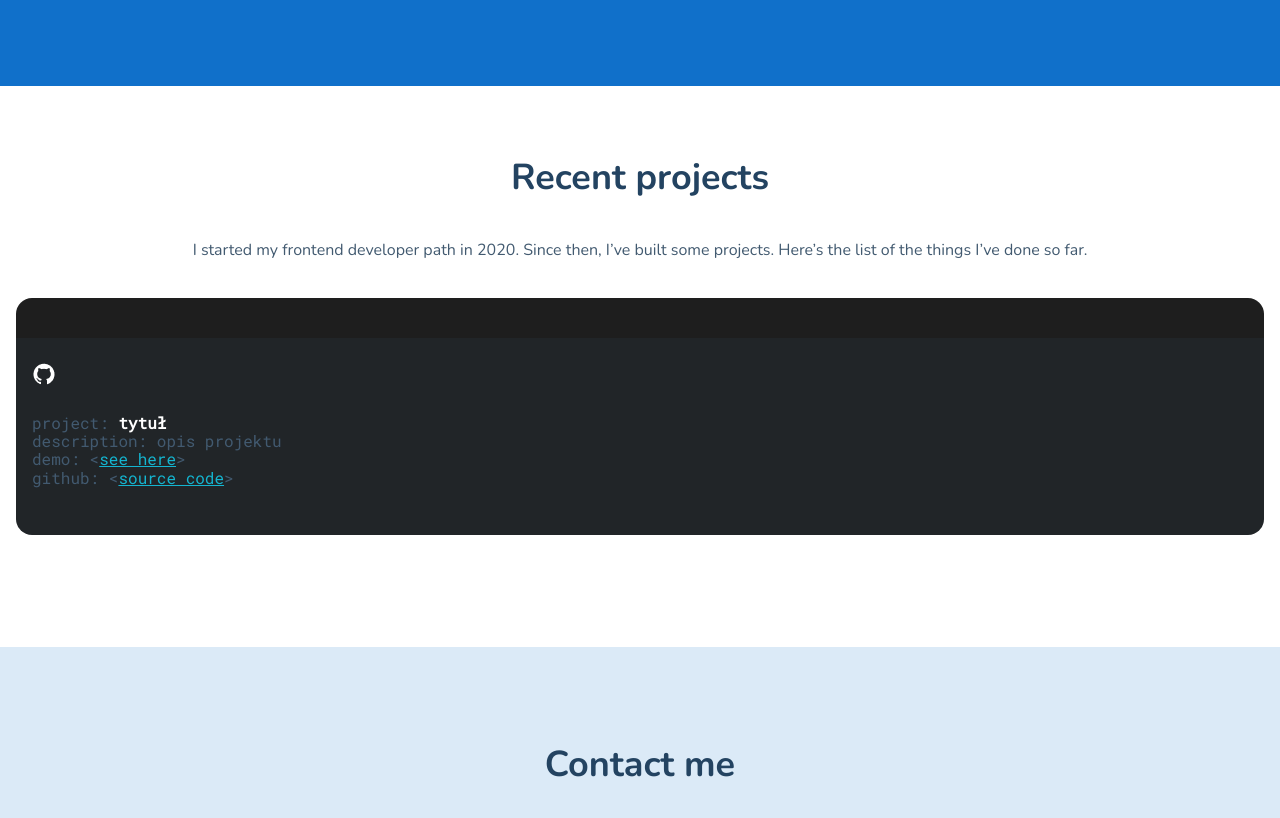
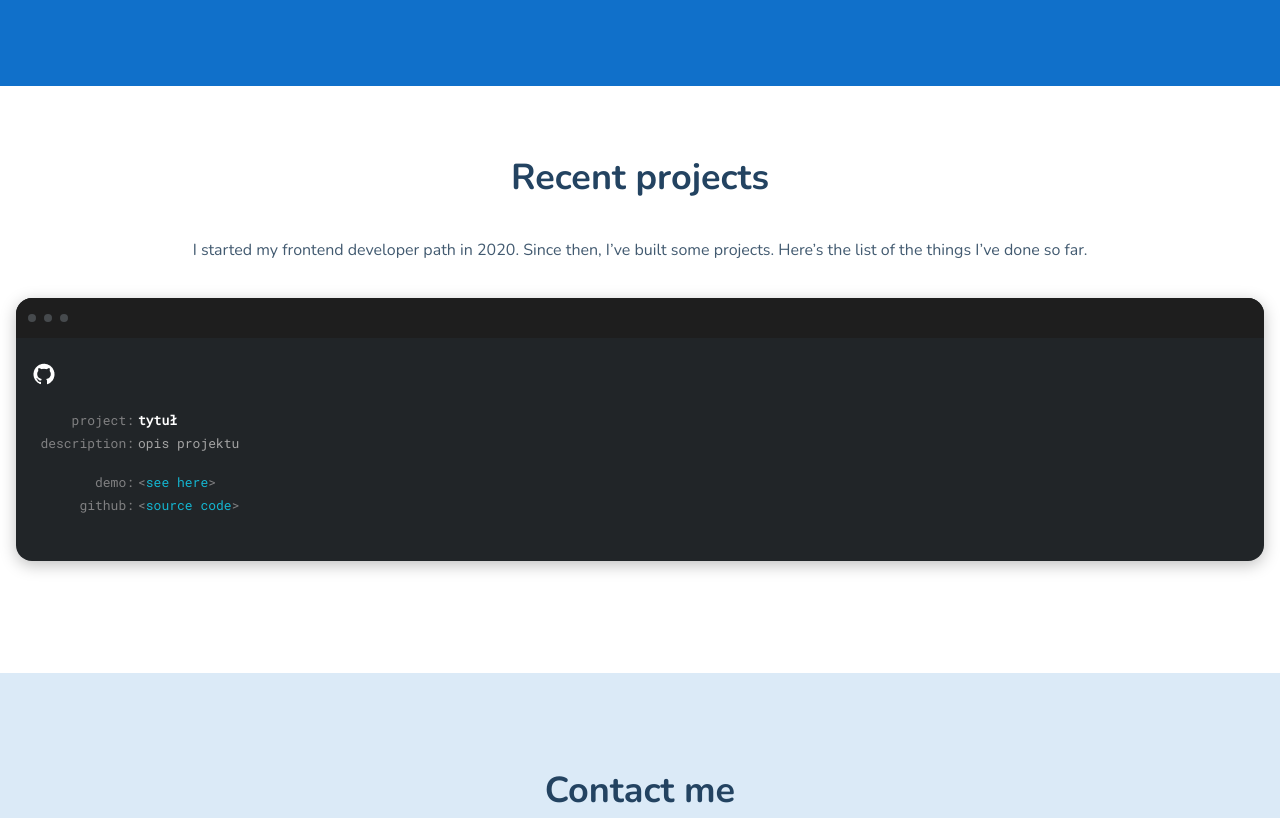
Before and after one commit to skalutki/portfolio, a website built with webpack: page src/pages/index.html in a window 1280 px wide. Shown: the part 2017-2835 px from the top of the page. Built offline with nearby package versions, Linux system fonts and the light colour scheme; no server answers.

Commit message:
Rename github icon & refactor HTML, JS and SCSS section project

```diff
--- a/src/js/index.js
+++ b/src/js/index.js
@@ -20,31 +20,37 @@ fetch("https://api.github.com/users/skalutki/repos?sort=created")
 
     if (homepage && description){
         const myTemplate = `
-        <section class="project">
-              <header class="project__header">
+        <article class="project">
+              <div class="project__header">
                 <span class="project__header--icon"></span>
-              </header>
-              <div class="project__grid">
-                <img src="../assets/icons/Github Icon.png" class="project__avatar" alt="github icon" width="24px" height="24px" />
-                <div class="nie wiem czy potrzebne">
-                  <!--do usunięcia w poźniejszym czasie jesli okaze sie nie potrzebne -->
-                  <ul class="description__list">
-                    <li class="description__list--item">
-                      project: <span class="description__list--itemTitle description__list--project-title">${name}</span>
-                    </li>
-                    <li class="description__list--item">description: <span class="description__list--project-description"></span>${description}</li>
-                    <li class="description__list--item">
-                      demo: &lt;<span class="description__list--project-demo"><a href="${homepage}" class="description__list--link" title="Project demo link">see here</a></span
-                      >&gt;
-                    </li>
-                    <li class="description__list--item">
-                      github: &lt;<span class="description__list--project-source"><a href="${html_url}" class="description__list--link" title="Project repository link">source code</a></span
-                      >&gt;
-                    </li>
-                  </ul>
-                </div>
+                <span class="project__header--icon"></span>
+                <span class="project__header--icon"></span>
               </div>
-            </section>
+              <div class="project__content">
+                <img src="../assets/icons/Github__Icon.png" class="project__avatar" alt="" />
+
+                <h3 class="project__title project__grid">
+                    <span class="project__label">project:</span>
+                    <span class="project__title--name">${name}</span>
+                </h3>
+                <p class="project__description project__grid">
+                    <span class="project__label">description:</span>
+                    <span class="project__description--name">${description}</span>
+                </p>
+                <p class="project__demo project__grid">
+                    <span class="project__label">demo: </span>
+                        <span>&lt;<span class="project__demo--name"><a href="${homepage}" class="project__link" title="Project demo link">see here</a></span>&gt;
+                    </span>
+                </p>
+
+                <p class="project__repo project__grid">
+                    <span class="project__label">github: </span>
+                        <span>&lt;<span class="description__list--project-source"><a href="${html_url}" class="project__link" title="Project repository link">source code</a></span>&gt;
+                    </span>
+                </p>
+
+              </div>
+            </article>
         `;
 
         project.innerHTML += myTemplate;
--- a/src/pages/index.html
+++ b/src/pages/index.html
@@ -207,33 +207,39 @@
         <p class="projects__description">
           I started my frontend developer path in 2020. Since then, I’ve built some projects. Here’s the list of the things I’ve done so far.
         </p>
-        <section class="project">
-          <header class="project__header">
+        <article class="project">
+          <div class="project__header">
             <span class="project__header--icon"></span>
-          </header>
-          <div class="project__grid">
-            <img src="../assets/icons/Github Icon.png" class="project__avatar" />
-            <div class="nie wiem czy potrzebne">
-              <!--do usunięcia w poźniejszym czasie jesli okaze sie nie potrzebne -->
-              <ul class="description__list">
-                <li class="description__list--item">
-                  project: <span class="description__list--itemTitle description__list--project-title">tytuł</span>
-                </li>
-                <li class="description__list--item">description: <span class="description__list--project-description"></span> opis projektu</li>
-                <li class="description__list--item">
-                  demo: &lt;<span class="description__list--project-demo"
-                    ><a href="#" class="description__list--link" title="Project demo link">see here</a></span
-                  >&gt;
-                </li>
-                <li class="description__list--item">
-                  github: &lt;<span class="description__list--project-source"
-                    ><a href="#" class="description__list--link" title="Project repository link">source code</a></span
-                  >&gt;
-                </li>
-              </ul>
-            </div>
+            <span class="project__header--icon"></span>
+            <span class="project__header--icon"></span>
           </div>
-        </section>
+          <div class="project__content">
+            <img src="../assets/icons/Github__Icon.png" class="project__avatar" alt="" />
+
+            <h3 class="project__title project__grid">
+              <span class="project__label">project:</span>
+              <span class="project__title--name">tytuł</span>
+            </h3>
+            <p class="project__description project__grid">
+              <span class="project__label">description:</span>
+              <span class="project__description--name">opis projektu</span>
+            </p>
+            <p class="project__demo project__grid">
+              <span class="project__label">demo:</span>
+              <span
+                >&lt;<span class="project__demo--name"><a href="#" class="project__link" title="Project demo link">see here</a></span
+                >&gt;
+              </span>
+            </p>
+            <p class="project__repo project__grid">
+              <span class="project__label">github:</span>
+              <span
+                >&lt;<span class="project__repo--name"><a href="#" class="project__link" title="Project repository link">source code</a></span
+                >&gt;
+              </span>
+            </p>
+          </div>
+        </article>
       </section>
 
       <footer class="contact" id="contact">
--- a/src/scss/modules/projects.scss
+++ b/src/scss/modules/projects.scss
@@ -20,42 +20,68 @@
 }
 
 .project {
+  background: $projectBackground;
   font-family: "Roboto Mono", monospace;
+  font-size: 13px;
   margin-bottom: 24px;
+  border-radius: 16px;
+  box-shadow: 0px 4px 16px rgba(0, 0, 0, 0.25);
+  overflow: hidden;
+  color: $projectText;
+
   &__header {
-    background-color: $projectTitleBackground;
+    background: $projectTitleBackground;
     height: 40px;
-    border-radius: 16px 16px 0 0;
+    display: flex;
+    align-items: center;
+    justify-content: flex-start;
+    padding-left: 12px;
 
     &--icon {
-      background-color: $projectSwitch;
+      display: block;
+      background: $projectSwitch;
       width: 8px;
       height: 8px;
-      z-index: 3;
+      border-radius: 50%;
+      margin-right: 8px;
     }
   }
-  &__grid {
-    background-color: $projectBackground;
+  &__content {
     padding: 24px 16px 48px;
-    border-radius: 0 0 16px 16px;
   }
   &__avatar {
     margin-bottom: 24px;
   }
-}
-
-.description__list {
-  list-style: none;
-  text-align: justify-all;
-  padding: 0;
-  margin: 0;
-  &--item {
-    &Title {
+  &__grid {
+    display: grid;
+    grid-template-columns: 102px 1fr;
+    grid-column-gap: 4px;
+    margin: 0;
+  }
+  &__title {
+    font-size: 13px;
+    font-weight: normal;
+    margin-bottom: 8px;
+    &--name {
       font-weight: 700;
       color: $white;
     }
   }
-  &--link {
+  &__link {
     color: $projectLink;
+    text-decoration: none;
+  }
+  &__label {
+    text-align: end;
+    display: block;
+  }
+  &__description {
+    margin: 0 0 24px;
+    &--name {
+      color: $projectGreyDescription;
+    }
+  }
+  &__demo {
+    margin-bottom: 8px;
   }
 }
```
Also changed, not shown: src/assets/icons/Github__Icon.png (renamed from src/assets/icons/Github Icon.png).
